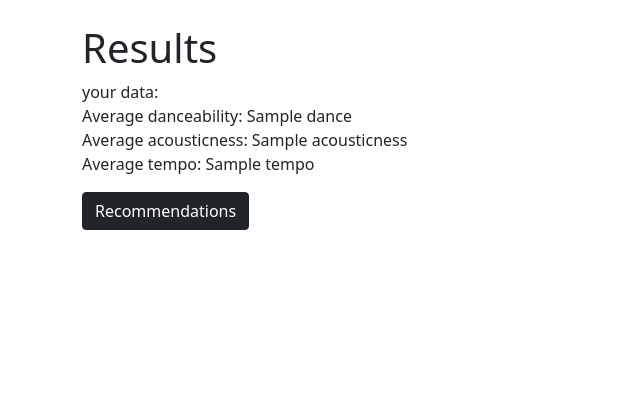
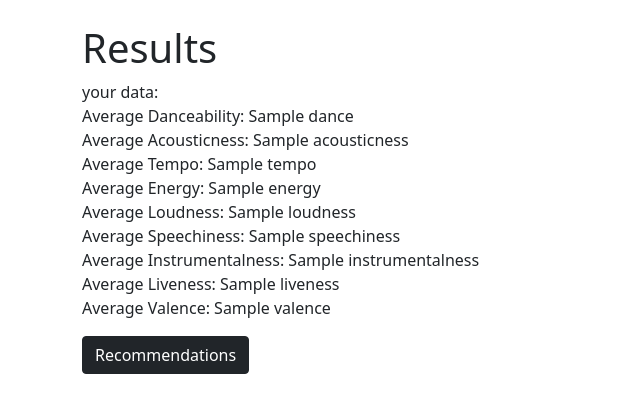
Before and after one commit to cleeke29/Senior-Project_Group2, a Django app: template pitch_proto/templates/recommendationPages/results.html in a window 1280 px wide. Shown: the part 86-499 px from the top of the page, without its empty margins (0-640 px from the left). Run offline with Django 3.2, Linux system fonts and the light colour scheme; the template is opened without the code that fills it: most values are stand-ins (such as "Sample title", 1, 10 or a date in 2020).

Commit message:
Expanded results

```diff
--- a/pitch_proto/templates/recommendationPages/results.html
+++ b/pitch_proto/templates/recommendationPages/results.html
@@ -7,9 +7,16 @@
 <h1> Results </h1>
 
 <p> your data: <br />
-	Average danceability: {{ dance }}<br />
-	Average acousticness: {{ acousticness }}<br />
-	Average tempo: {{ tempo }}</p>
+	Average Danceability: {{ dance }}<br />
+	Average Acousticness: {{ acousticness }}<br />
+	Average Tempo: {{ tempo }}<br>
+	Average Energy: {{ energy }}<br />
+	Average Loudness: {{ loudness }}<br />
+	Average Speechiness: {{ speechiness }}<br>
+	Average Instrumentalness: {{ instrumentalness }}<br />
+	Average Liveness: {{ liveness }}<br />
+	Average Valence: {{ valence }}<br>
+</p>
 <form method = 'post' action = '{% url "final" %}'>
 	{% csrf_token %}
 	<button type="submit" class="btn btn-dark">Recommendations</button>
```
